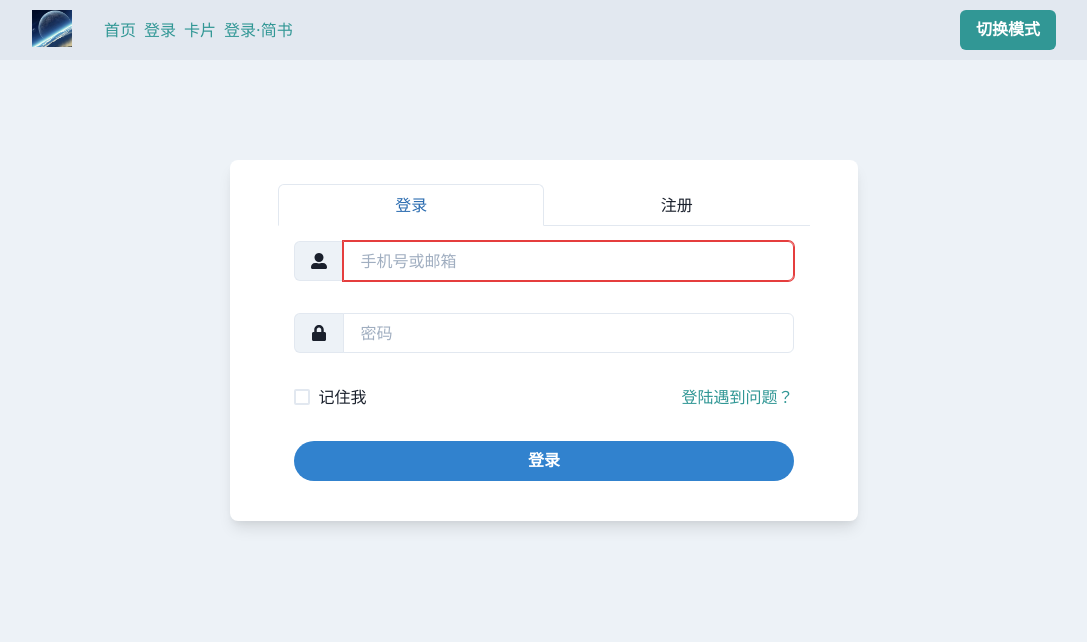
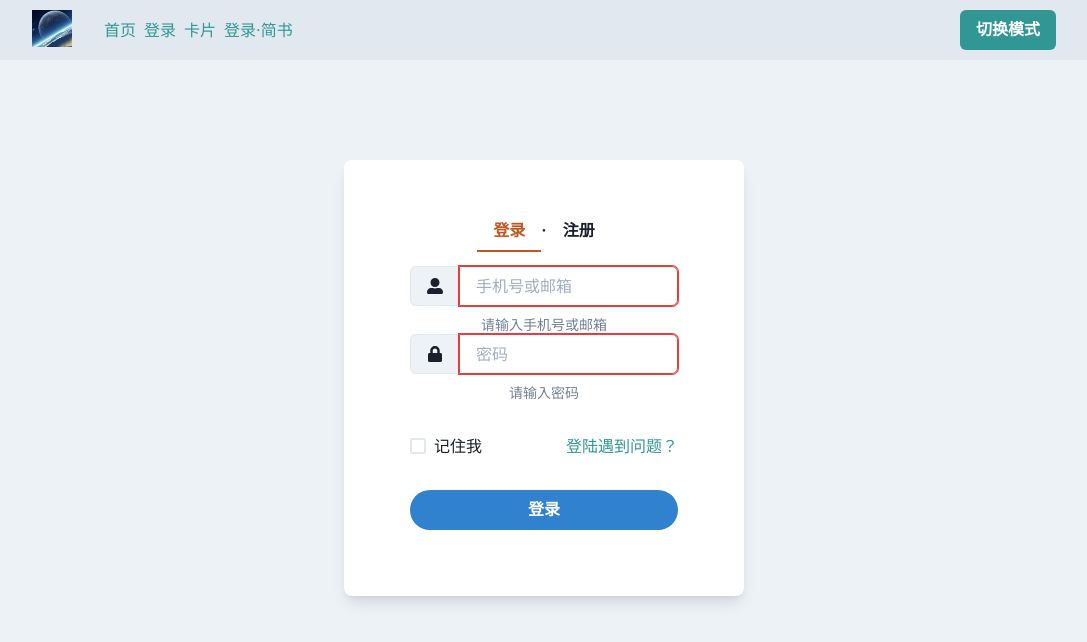
Before and after one commit to thxl2010/react-app-chakra, a React (Create React App) app: page /jianshu in a window 1280 px wide. Shown: the top 642 px of the page, without its empty margins (96-1183 px from the left). Built offline with nearby package versions, Linux system fonts and the light colour scheme.

Commit message:
part4-module3-task7-work: 将简书登录框封装成一个登录/注册组件

```diff
--- a/src/views/jianshu/Container.js
+++ b/src/views/jianshu/Container.js
@@ -21,17 +21,20 @@ export default function Container() {
     <>
       <Box
         bgColor={bgColor}
-        px={12}
-        py={6}
-        w="50%"
-        minW="375px"
+        padding={50}
+        w={400}
         boxShadow="lg"
         borderRadius="lg"
       >
-        <Tabs variant="enclosed" isFitted>
-          <TabList>
-            <Tab>登录</Tab>
-            <Tab>注册</Tab>
+        <Tabs align="center" colorScheme="orange">
+          <TabList alignItems="center" border="none">
+            <Tab _focus={{ boxShadow: 'none' }} fontWeight="bold">
+              登录
+            </Tab>
+            <b>·</b>
+            <Tab _focus={{ boxShadow: 'none' }} fontWeight="bold">
+              注册
+            </Tab>
           </TabList>
           <TabPanels>
             <TabPanel>
--- a/src/views/jianshu/SignIn.js
+++ b/src/views/jianshu/SignIn.js
@@ -19,12 +19,13 @@ export default function SignIn() {
             <InputLeftAddon children={<FaUserAlt />} />
             <Input placeholder="手机号或邮箱" />
           </InputGroup>
-          {/* <FormHelperText>请输入手机号或邮箱</FormHelperText> */}
+          <FormHelperText>请输入手机号或邮箱</FormHelperText>{' '}
+          <InputGroup>
+            <InputLeftAddon children={<FaLock />} />
+            <Input type="password" placeholder="密码" />
+          </InputGroup>
+          <FormHelperText>请输入密码</FormHelperText>{' '}
         </FormControl>
-        <InputGroup>
-          <InputLeftAddon children={<FaLock />} />
-          <Input type="password" placeholder="密码" />
-        </InputGroup>
         <Stack direction="row" justify="space-between">
           <Checkbox>记住我</Checkbox>
           <a href="https://www.jianshu.com/sessions">登陆遇到问题？</a>
```
